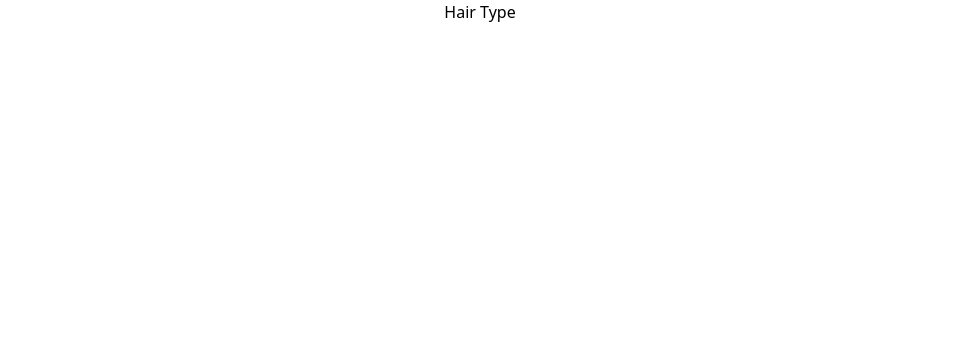
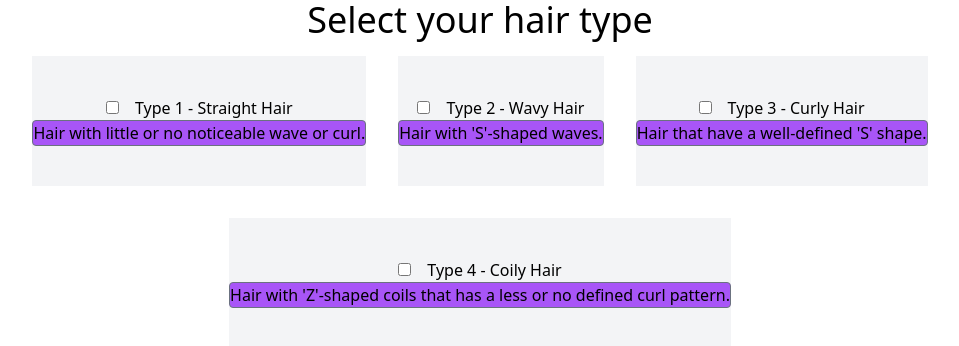
Before and after one commit to AmandaMandiki/HairPoppHack, a React (Create React App) app: page /HairType in a window 1280 px wide. Shown: the top 346 px of the page, without its empty margins (160-1119 px from the left). Built offline with nearby package versions, Linux system fonts and the light colour scheme; the HTML template or start-up script is replaced by a standard one.

Commit message:
kfjkdjkj

```diff
--- a/src/Quiz/HairType/HairType.tsx
+++ b/src/Quiz/HairType/HairType.tsx
@@ -1,5 +1,45 @@
 import React from "react";
 
-export default function HairType() {
-  return <div>Hair Type</div>;
+export default function Concerns() {
+  const concernsType = [
+    {
+      type: "Type 1 - Straight Hair",
+      value: null,
+      detail: "Hair with little or no noticeable wave or curl.",
+    },
+    {
+      type: "Type 2 - Wavy Hair",
+      value: null,
+      detail: "Hair with 'S'-shaped waves.",
+    },
+    {
+      type: "Type 3 - Curly Hair",
+      value: null,
+      detail: "Hair that have a well-defined 'S' shape.",
+    },
+    {
+      type: "Type 4 - Coily Hair",
+      value: null,
+      detail: "Hair with 'Z'-shaped coils that has a less or no defined curl pattern.",
+    },
+  ];
+
+  return (
+    <div>
+      <span className="text-4xl"> Select your hair type </span>
+      <div className="mx-40 flex flex-wrap justify-center">
+        {concernsType.map(({ type, value, detail }) => (
+          <div className="m-4 py-10 bg-gray-100">
+            <input type="checkbox" id={type} name={type} value={value} />
+            <label className="ml-4" for={type}>
+              {type}
+            </label>
+            <div className="border border-gray-500 rounded bg-purple-500">
+              {detail}
+            </div>
+          </div>
+        ))}
+      </div>
+    </div>
+  );
 }
```
